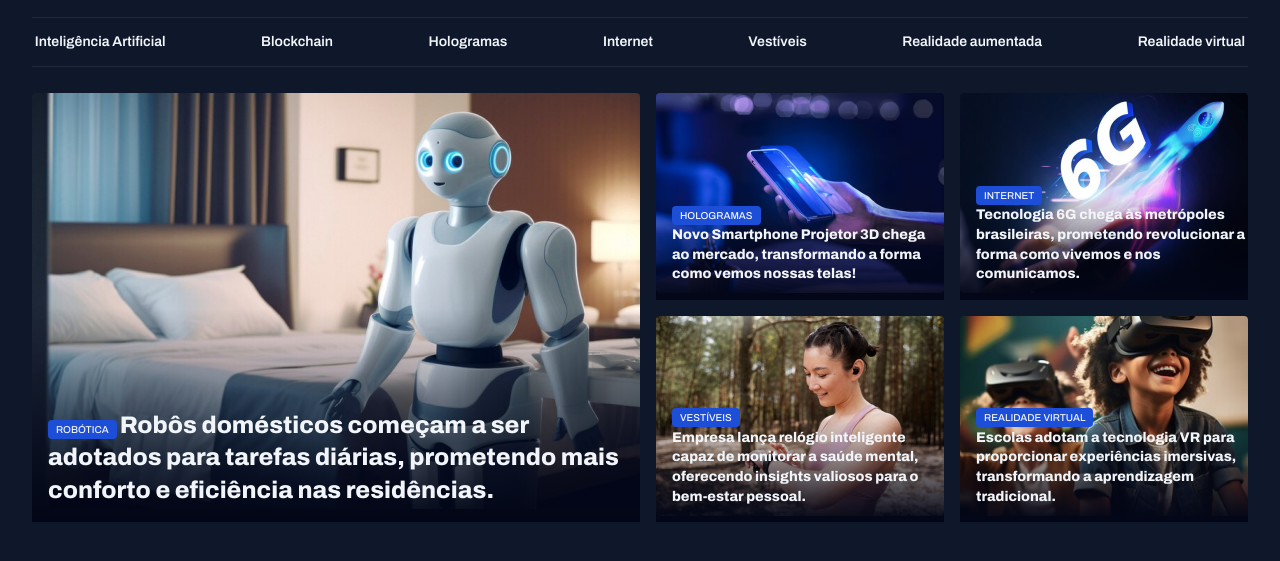
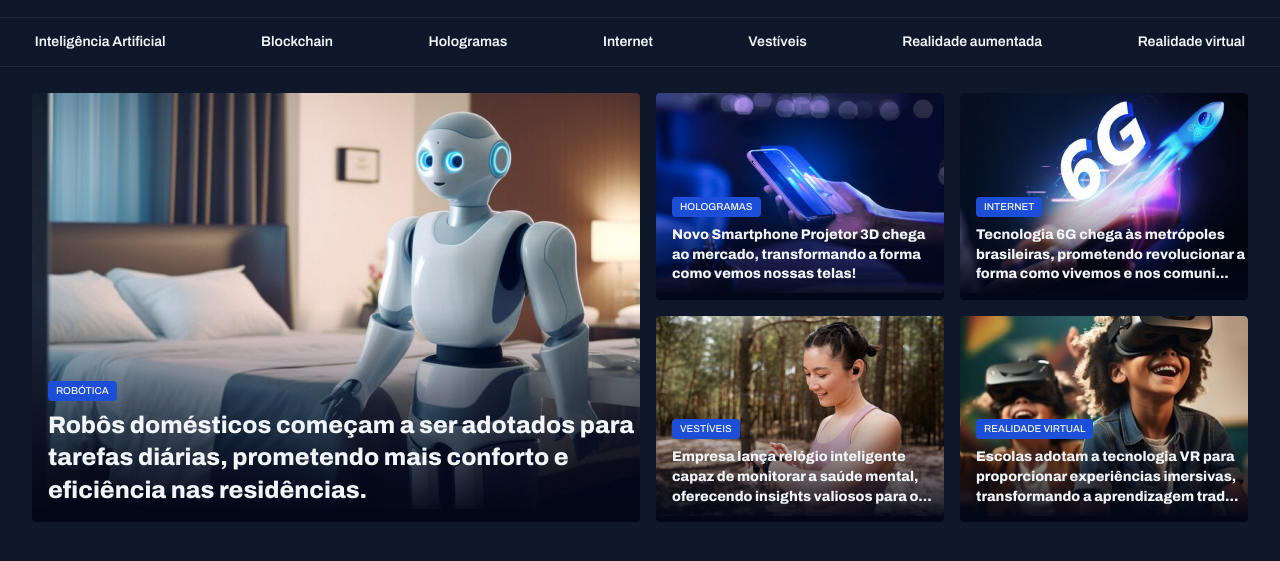
Before and after one commit to LeonardoBruchez/portal-de-noticias-responsivo, a plain HTML site: page index.html in a window 1280 px wide. Shown: the part 61-622 px from the top of the page. Drawn offline with Linux system fonts and the light colour scheme.

Commit message:
commit section card features

```diff
--- a/index.html
+++ b/index.html
@@ -10,20 +10,21 @@
   <title>Portal de notícias</title>
 </head>
 <body>
-  <main class="px-md">
-    <div class="main-container">
+
       <header class="py-md">
-        <div class="flex">
+        <div class="flex px-md">
           <div class="menu-bar">
             <img src="assets/icons/list.svg" alt="">
             <strong class="desktop-only">Menu</strong>
           </div>
+
           <img class="desktop-only" src="assets/logo.svg" alt="">
           <img class="mobile-only" src="assets/logo-sm.svg" alt="">
           <div class="search-bar">
             <strong class="desktop-only">Buscar</strong>
             <img src="assets/icons/magnifyingGlass.svg" alt="">
           </div>
+
         </div>
         <nav class="flex py-sm">
           <a href="#">Inteligência Artificial</a>
@@ -35,7 +36,9 @@
           <a href="#" class="desktop-only">Realidade virtual</a>
         </nav>
       </header>
-      <section id="featured">
+  <main>
+    <div class="main-container">
+      <section id="featured" class="px-md">
         <figure class="card">
           <img src="assets/Image 01.png" alt="">
           <figcaption>
@@ -53,27 +56,34 @@
               <h2>Novo Smartphone Projetor 3D chega ao mercado, transformando a forma como vemos nossas telas!</h2>
             </figcaption>
           </figure>
+
           <figure class="card">
             <img src="assets/Image 03.png" alt="">
             <figcaption>
               <span>Internet</span>
-              <h2>Tecnologia 6G chega às metrópoles brasileiras, prometendo revolucionar a forma como vivemos e nos comunicamos.</h2>
+              <h2 class="mobile-only">Tecnologia 6G chega às metrópoles brasileiras, prometendo revolucionar a forma como vivemos e nos comunicamos.</h2>
+              <h2 class="desktop-only">Tecnologia 6G chega às metrópoles brasileiras, prometendo revolucionar a forma como vivemos e nos comuni...</h2>
             </figcaption>
           </figure>
+
           <figure class="card">
             <img src="assets/Image 04.png" alt="">
             <figcaption>
               <span>Vestíveis</span>
-              <h2>Empresa lança relógio inteligente capaz de monitorar a saúde mental, oferecendo insights valiosos para o bem-estar pessoal.</h2>
+              <h2 class="mobile-only">Empresa lança relógio inteligente capaz de monitorar a saúde mental, oferecendo insights valiosos para o bem-estar pessoal.</h2>
+              <h2 class="desktop-only">Empresa lança relógio inteligente capaz de monitorar a saúde mental, oferecendo insights valiosos para o...</h2>
             </figcaption>
           </figure>
+
           <figure class="card">
             <img src="assets/Image 05.png" alt="">
             <figcaption>
               <span>Realidade Virtual</span>
-              <h2>Escolas adotam a tecnologia VR para proporcionar experiências imersivas, transformando a aprendizagem tradicional.</h2>
+              <h2 class="mobile-only">Escolas adotam a tecnologia VR para proporcionar experiências imersivas, transformando a aprendizagem tradicional.</h2>
+              <h2 class="desktop-only">Escolas adotam a tecnologia VR para proporcionar experiências imersivas, transformando a aprendizagem trad...</h2>
             </figcaption>
           </figure>
+
         </div>
       </section>
 
--- a/styles/section.css
+++ b/styles/section.css
@@ -1,6 +1,7 @@
 #featured {
   position: relative;
     & >figure:nth-child(1) {
+      margin-bottom: 1rem;
     & img {
       width: 20.5rem;
       height: 26rem;
@@ -19,27 +20,36 @@
 
 
   & .card {
+    max-width: 20.5rem;
+    border-radius: .25rem;
     position: relative;
+    overflow: hidden;
     & img {
       width: 20.5rem;
       height: 12.5rem;
       object-fit: cover;
       border-radius: .25rem;
+      overflow: hidden;
     }
 
     &::before {
-    content: "";
-    background: linear-gradient(360deg,#020617,#02061700);
-    inset: 0;
-    position: absolute;
-    top: 50%;
-  }
+      content: "";
+      background: linear-gradient(to top,#020617,#02061700);
+      inset: 0;
+      position: absolute;
+      top: 50%;
+    }
 
     & figcaption {
+      flex-direction: column;
       position: absolute;
       bottom: 1rem;
       left: 1rem;
-
+      display: flex;
+      gap: 0.5rem;
+      & span {
+        align-self: flex-start;
+      }
       & h2 {
         font: var(--heading3);
       }
@@ -66,15 +76,36 @@
       gap: 1rem;
     }
 
+    & figcaption {
+        position: absolute;
+        bottom: 1rem;
+        left: 1rem;
+        display: flex;
+        flex-direction: column;
+        gap: 0.5rem;
+
+      & span {
+        align-self: flex-start;
+      }
+    }
 
     & >figure:nth-child(1) {
+      margin-bottom: 0;
       max-width: 38rem;
       & img {
         width: 38rem;
         height: 26rem;
+        border-radius: .25rem;
       }
+
+        & h2 {
+          font: var(--heading1);
+        }
+
     }
+
     & .card {
+      overflow: hidden;
       max-width: 18rem;
       & img {
         width: 18rem;
--- a/styles/utility.css
+++ b/styles/utility.css
@@ -1,3 +1,8 @@
+.main-container {
+  max-width: 22.5rem;
+  margin: auto;
+}
+
 .grid {
   display: grid;
 }
@@ -31,15 +36,12 @@
   padding-inline: var(--px-md);
 }
 
+@media (width >=80em) {
 
-
-
-
-
-
-
-
-@media (width >=80em) {
+  .main-container {
+    max-width: 80em;
+    margin: auto;
+  }
   .desktop-only {
     display: initial;
   }
```
